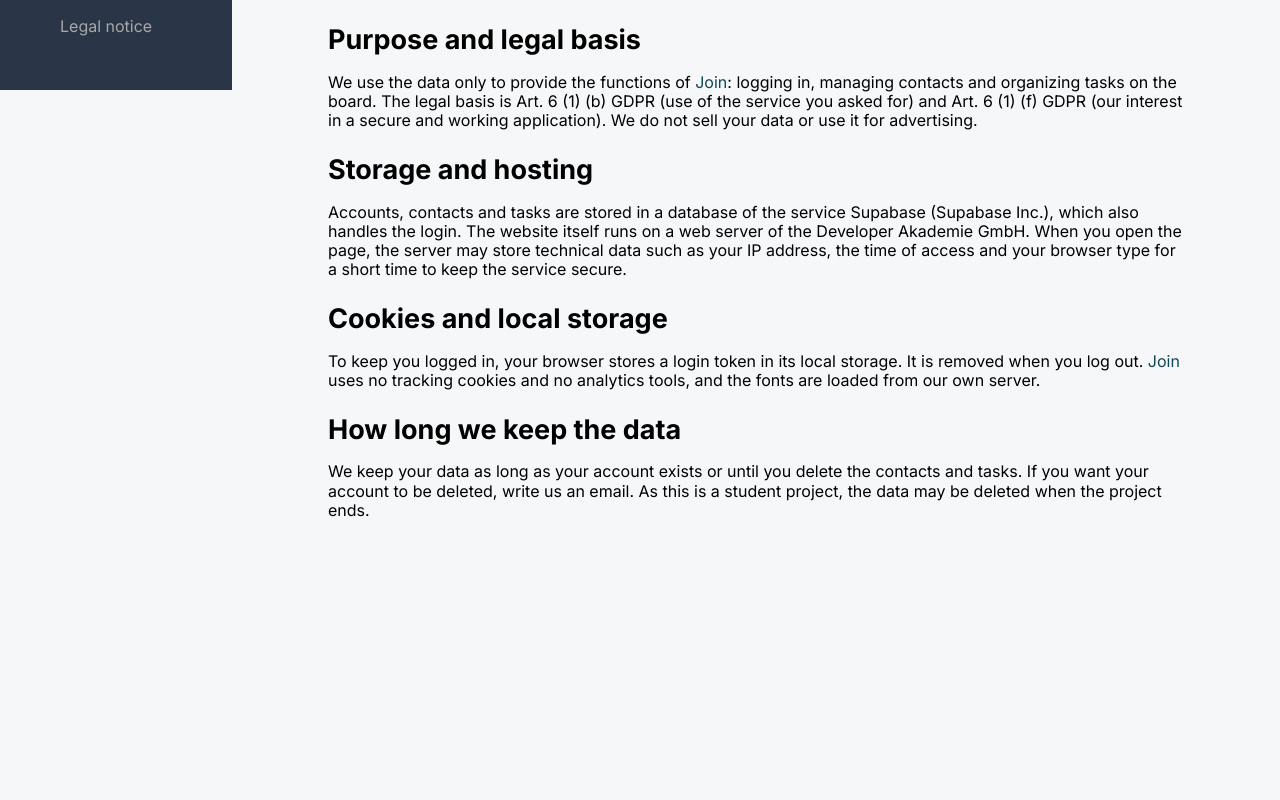
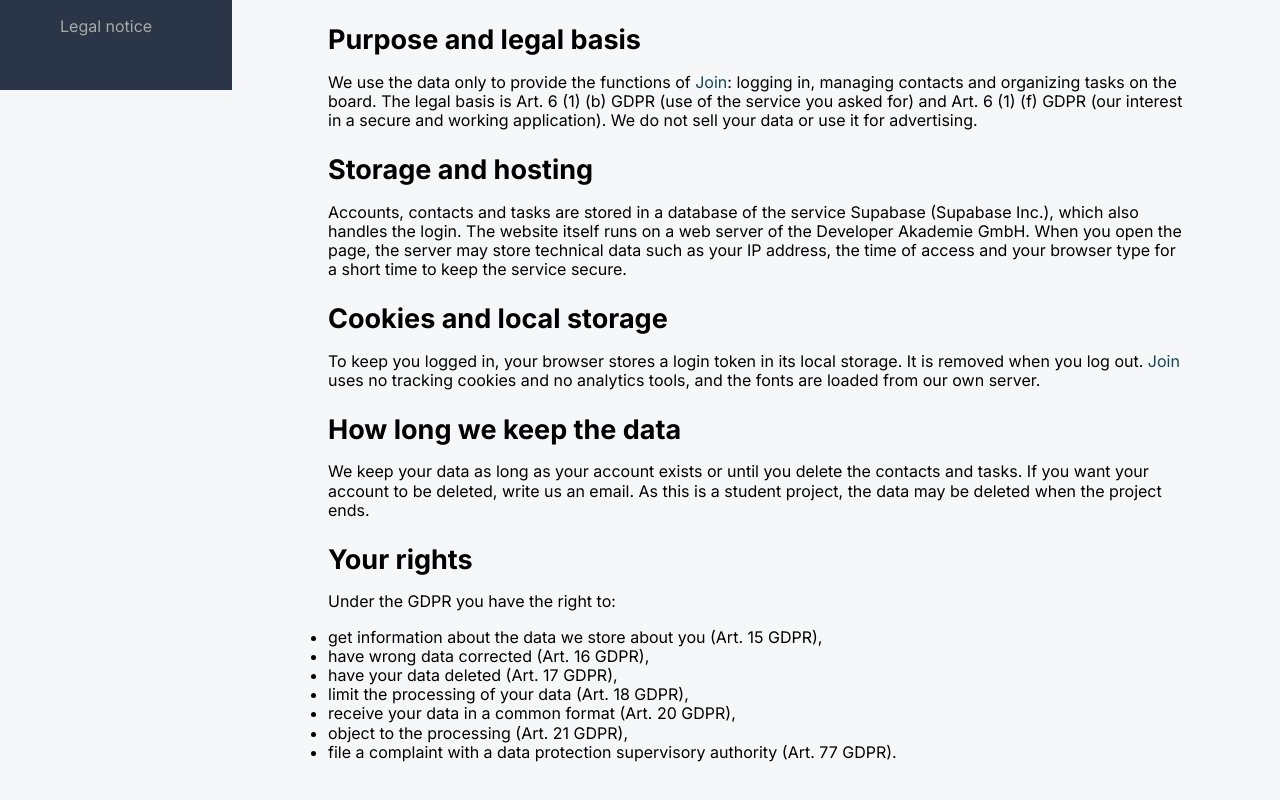
Before and after one commit to lohmibln/join, an Angular app: page /privacyPolicy in a window 1280 px wide. Shown: the part 710-1510 px from the top of the page. Before the commit the page ends 1294 px from the top, so only its background shows below. Built offline with nearby package versions, Linux system fonts and the light colour scheme; no server answers.

Commit message:
List the rights of the users

```diff
--- a/src/app/privacy-policy/privacy-policy.component.html
+++ b/src/app/privacy-policy/privacy-policy.component.html
@@ -80,5 +80,19 @@
         project, the data may be deleted when the project ends.
       </p>
     </section>
+
+    <section>
+      <h2>Your rights</h2>
+      <p>Under the GDPR you have the right to:</p>
+      <ul>
+        <li>get information about the data we store about you (Art. 15 GDPR),</li>
+        <li>have wrong data corrected (Art. 16 GDPR),</li>
+        <li>have your data deleted (Art. 17 GDPR),</li>
+        <li>limit the processing of your data (Art. 18 GDPR),</li>
+        <li>receive your data in a common format (Art. 20 GDPR),</li>
+        <li>object to the processing (Art. 21 GDPR),</li>
+        <li>file a complaint with a data protection supervisory authority (Art. 77 GDPR).</li>
+      </ul>
+    </section>
   </div>
 </article>
```
